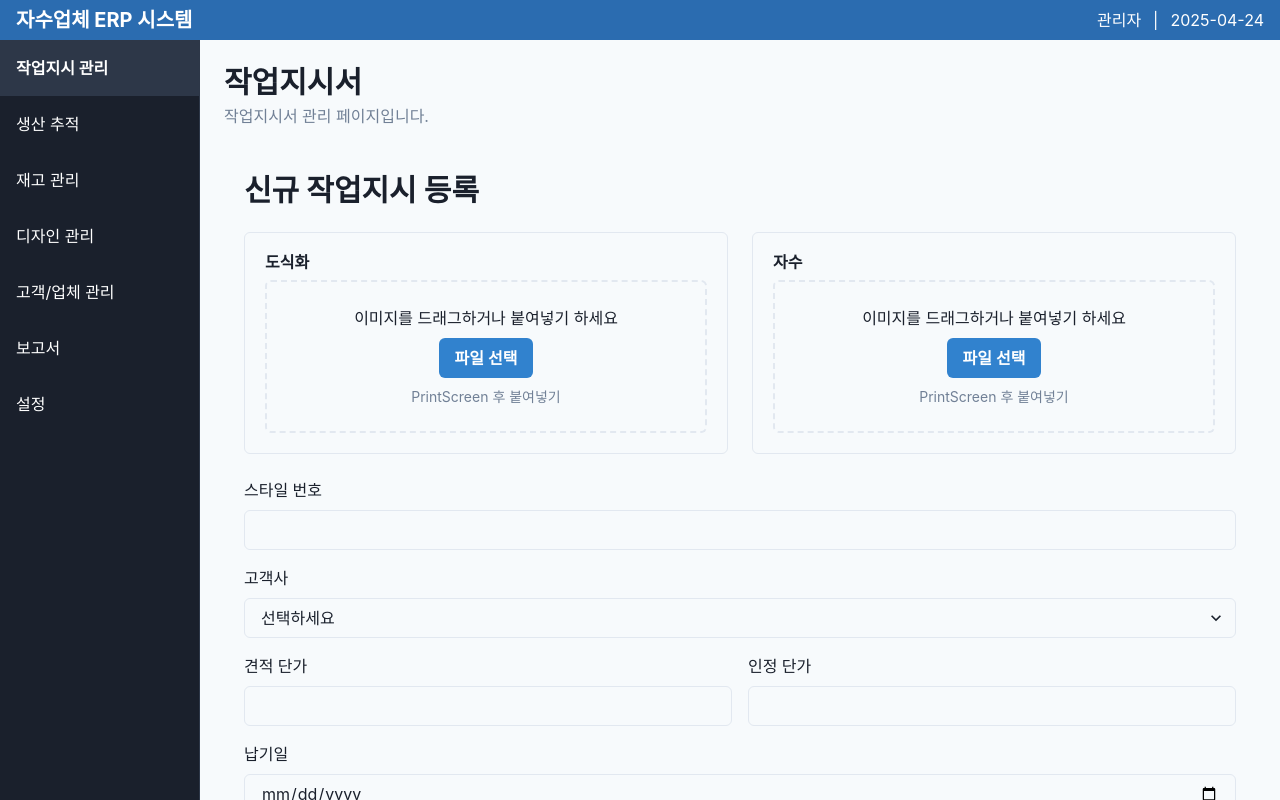
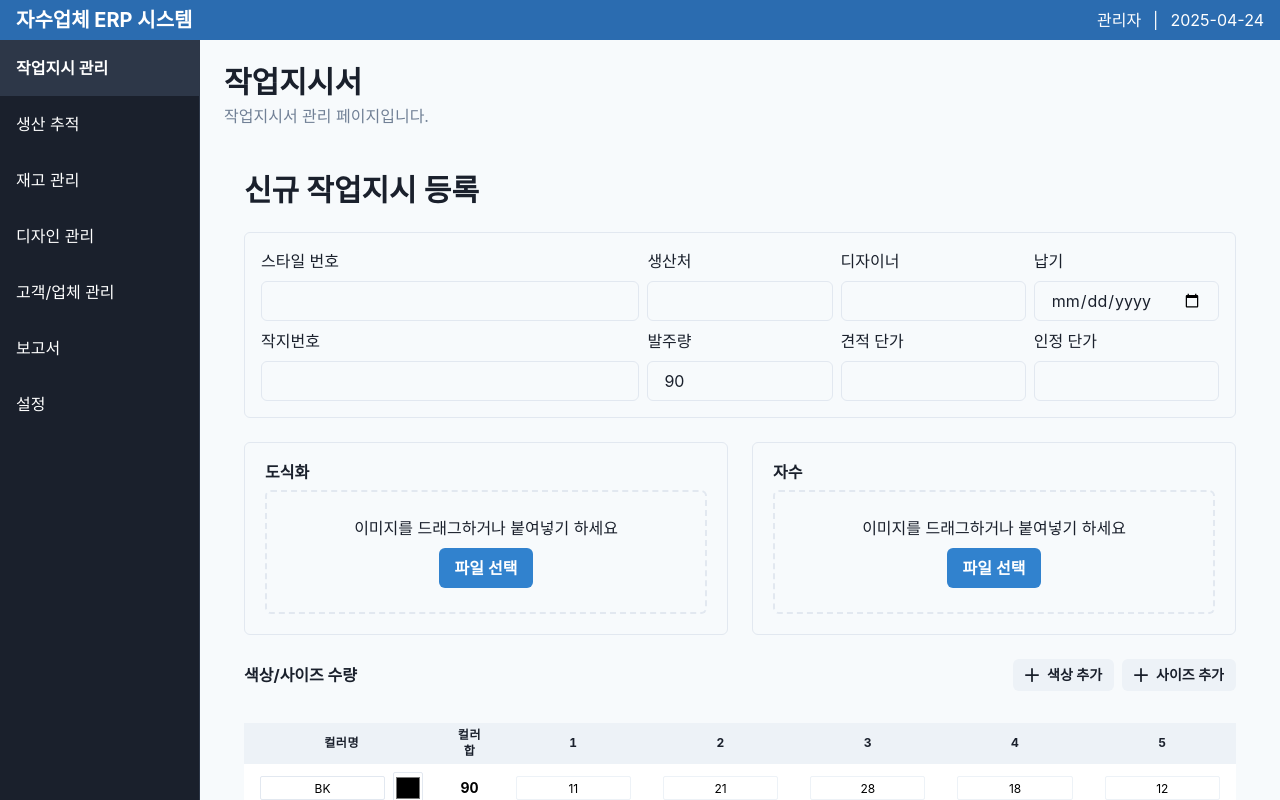
Before and after one commit to 90jihun/embroidery_erp, a React (Create React App) app in the folder embroidery-erp/frontend/: page /orders in a window 1280 px wide. Built offline with nearby package versions, Linux system fonts and the light colour scheme.

Commit message:
Auto-sync: 2025-04-24_16-28-26

```diff
--- a/embroidery-erp/frontend/src/components/Orders/OrderForm.jsx
+++ b/embroidery-erp/frontend/src/components/Orders/OrderForm.jsx
@@ -1,36 +1,124 @@
-// OrderForm.jsx - 도식화/자수 이미지 업로드 분리 UI 리팩토링 (Chakra UI 기반)
+// OrderForm.jsx - 도식화/자수 이미지 업로드 + 상단 입력 필드 + 색상/사이즈 수량 동적 구성 (Chakra UI 기반)
 import React, { useState, useEffect } from 'react';
 import {
-  Box, Heading, Alert, AlertIcon, Button, Text, Flex, Input, Select, Table,
-  Thead, Tbody, Tr, Td, Th, useToast, FormControl, FormLabel
+  Box, Heading, Button, Text, Flex, Input, Select, Table,
+  Thead, Tbody, Tr, Td, Th, useToast, FormControl, FormLabel, Grid, GridItem, IconButton
 } from '@chakra-ui/react';
+import { AddIcon } from '@chakra-ui/icons';
 
 const OrderForm = () => {
   const toast = useToast();
   const [loading, setLoading] = useState(false);
+
+  // 이미지 업로드 상태: 도식화(graphic), 자수(embroidery)
   const [imagePreview, setImagePreview] = useState({ graphic: null, embroidery: null });
 
+  // 주문 폼의 상태 정의: 입력 필드 + 색상/사이즈/수량
   const [formData, setFormData] = useState({
     styleNo: '', customer: '', designer: '', manufacturer: '',
-    quotedPrice: '', approvedPrice: '', deadline: '',
-    colorSizeMatrix: [
-      { colorName: 'BK (P)', colorCode: '#000000', quantity: '130-90', sizes: { '230': 11, '235': 21, '240': 28, '245': 18, '250': 12, 'etc': 0 } }
-    ]
+    quotedPrice: '', approvedPrice: '', deadline: '', jobNo: '', quantity: '',
+    colors: [ { colorName: 'BK', colorCode: '#000000' } ],
+    sizes: ['1', '2', '3', '4', '5'],
+    quantities: {
+      'BK': { '1': 11, '2': 21, '3': 28, '4': 18, '5': 12 }
+    }
   });
 
+// 발주량 자동 계산
+  useEffect(() => {
+    const totalQty = formData.colors.reduce((sum, color) => {
+      return sum + formData.sizes.reduce((subSum, size) => {
+        return subSum + (formData.quantities[color.colorName]?.[size] || 0);
+      }, 0);
+    }, 0);
+    setFormData((prev) => ({ ...prev, quantity: totalQty }));
+  }, [formData.colors, formData.sizes, formData.quantities]);
+
+
+ // 🎨 색상명 또는 코드 변경 핸들러
+  const handleColorChange = (colorIndex, field, value) => {
+    const newColors = [...formData.colors];
+    const oldName = newColors[colorIndex].colorName;
+    const newColor = { ...newColors[colorIndex], [field]: value };
+    newColors[colorIndex] = newColor;
+
+    const newQuantities = { ...formData.quantities };
+    if (field === 'colorName' && oldName !== value) {
+      newQuantities[value] = newQuantities[oldName] || {};
+      delete newQuantities[oldName];
+    }
+
+    setFormData((prev) => ({
+      ...prev,
+      colors: newColors,
+      quantities: newQuantities
+    }));
+  };
+
+   /// 일반 입력값 변경 핸들러
   const handleInputChange = (e) => {
     const { name, value } = e.target;
     setFormData((prev) => ({ ...prev, [name]: value }));
   };
 
-  const handleSizeQuantityChange = (colorIndex, size, value) => {
-    const newMatrix = [...formData.colorSizeMatrix];
-    newMatrix[colorIndex].sizes[size] = parseInt(value) || 0;
-    setFormData({ ...formData, colorSizeMatrix: newMatrix });
+
+ /*  // 색상 이름/코드 변경
+  const handleColorChange = (idx, key, value) => {
+    const updatedColors = [...formData.colors];
+    const oldName = updatedColors[idx].colorName;
+    updatedColors[idx][key] = value;
+    if (key === 'colorName' && oldName !== value) {
+      const newQuantities = { ...formData.quantities };
+      newQuantities[value] = newQuantities[oldName] || {};
+      delete newQuantities[oldName];
+      setFormData((prev) => ({ ...prev, colors: updatedColors, quantities: newQuantities }));
+    } else {
+      setFormData((prev) => ({ ...prev, colors: updatedColors }));
+    }
+  }; */
+
+  // 사이즈명 변경
+  const handleSizeChange = (idx, value) => {
+    const updatedSizes = [...formData.sizes];
+    const prevSize = updatedSizes[idx];
+    updatedSizes[idx] = value;
+
+    const updatedQuantities = { ...formData.quantities };
+    Object.keys(updatedQuantities).forEach((color) => {
+      const colorQuantities = updatedQuantities[color];
+      if (colorQuantities[prevSize] !== undefined) {
+        colorQuantities[value] = colorQuantities[prevSize];
+        delete colorQuantities[prevSize];
+      }
+    });
+
+    setFormData((prev) => ({ ...prev, sizes: updatedSizes, quantities: updatedQuantities }));
   };
 
-  const calculateTotal = (size) => formData.colorSizeMatrix.reduce((sum, color) => sum + (color.sizes[size] || 0), 0);
+  // 수량 입력 변경
+  const handleQuantityChange = (color, size, value) => {
+    const newQuantities = { ...formData.quantities };
+    if (!newQuantities[color]) newQuantities[color] = {};
+    newQuantities[color][size] = parseInt(value) || 0;
+    setFormData((prev) => ({ ...prev, quantities: newQuantities }));
+  };
 
+  // 색상/사이즈 추가 핸들러
+  const addColor = () => {
+    setFormData((prev) => ({
+      ...prev,
+      colors: [...prev.colors, { colorName: '', colorCode: '#000000' }]
+    }));
+  };
+
+  const addSize = () => {
+    setFormData((prev) => ({
+      ...prev,
+      sizes: [...prev.sizes, '']
+    }));
+  };
+
+  // 이미지 파일 핸들러
   const handleImageFile = (type, file) => {
     const reader = new FileReader();
     reader.onload = (e) => setImagePreview((prev) => ({ ...prev, [type]: e.target.result }));
@@ -50,12 +138,38 @@ const OrderForm = () => {
       }
     }
   };
-
+// 발주량 자동 계산
   useEffect(() => {
     window.addEventListener('paste', handlePaste);
     return () => window.removeEventListener('paste', handlePaste);
   }, []);
 
+   // 📊 컬러별 총 수량 계산
+  const calculateColorTotal = (color) => {
+    return formData.sizes.reduce((sum, size) => {
+      return sum + (formData.quantities[color.colorName]?.[size] || 0);
+    }, 0);
+  };
+
+  // 📊 사이즈별 총 수량 계산
+  const calculateTotal = (size) => {
+    return formData.colors.reduce((sum, color) => {
+      return sum + (formData.quantities[color.colorName]?.[size] || 0);
+    }, 0);
+  };
+
+
+
+
+
+
+
+
+
+
+
+
+  // 폼 제출
   const handleSubmit = async (e) => {
     e.preventDefault();
     if (!formData.styleNo || !formData.customer) {
@@ -65,7 +179,8 @@ const OrderForm = () => {
     try {
       setLoading(true);
       const response = await fetch('/api/orders', {
-        method: 'POST', headers: { 'Content-Type': 'application/json' },
+        method: 'POST',
+        headers: { 'Content-Type': 'application/json' },
         body: JSON.stringify({ ...formData, imageGraphic: imagePreview.graphic, imageEmbroidery: imagePreview.embroidery })
       });
       if (!response.ok) throw new Error('서버 오류 발생');
@@ -77,10 +192,25 @@ const OrderForm = () => {
     }
   };
 
+  // ------------------------ 렌더링 ------------------------
+
   return (
     <Box p={5} maxW="1200px" mx="auto">
       <Heading size="lg" mb={6}>신규 작업지시 등록</Heading>
 
+      {/* 상단 입력 필드 (스타일, 생산처 등) */}
+      <Grid templateColumns="repeat(5, 1fr)" gap={2} mb={6} borderWidth={1} borderRadius="md" p={4}>
+        <GridItem colSpan={2}><FormControl><FormLabel>스타일 번호</FormLabel><Input name="styleNo" value={formData.styleNo} onChange={handleInputChange} /></FormControl></GridItem>
+        <GridItem><FormControl><FormLabel>생산처</FormLabel><Input name="manufacturer" value={formData.manufacturer} onChange={handleInputChange} /></FormControl></GridItem>
+        <GridItem><FormControl><FormLabel>디자이너</FormLabel><Input name="designer" value={formData.designer} onChange={handleInputChange} /></FormControl></GridItem>
+        <GridItem><FormControl><FormLabel>납기</FormLabel><Input name="deadline" type="date" value={formData.deadline} onChange={handleInputChange} /></FormControl></GridItem>
+        <GridItem colSpan={2}><FormControl><FormLabel>작지번호</FormLabel><Input name="jobNo" onChange={handleInputChange} /></FormControl></GridItem>
+        <GridItem><FormControl><FormLabel>발주량</FormLabel><Input name="quantity"value={formData.quantity} readOnly  /></FormControl></GridItem>
+        <GridItem><FormControl><FormLabel>견적 단가</FormLabel><Input name="quotedPrice" type="number" value={formData.quotedPrice} onChange={handleInputChange} /></FormControl></GridItem>
+        <GridItem><FormControl><FormLabel>인정 단가</FormLabel><Input name="approvedPrice" type="number" value={formData.approvedPrice} onChange={handleInputChange} /></FormControl></GridItem>
+      </Grid>
+
+      {/* 이미지 업로드 */}
       <Flex gap={6} mb={6} direction={{ base: 'column', md: 'row' }}>
         {['graphic', 'embroidery'].map((type) => (
           <Box flex={1} borderWidth={1} borderRadius="md" p={5} key={type}>
@@ -90,7 +220,6 @@ const OrderForm = () => {
                 <Text mb={2}>이미지를 드래그하거나 붙여넣기 하세요</Text>
                 <input type="file" accept="image/*" id={`${type}-upload`} style={{ display: 'none' }} onChange={handleFileInput(type)} />
                 <label htmlFor={`${type}-upload`}><Button as="span" colorScheme="blue">파일 선택</Button></label>
-                <Text fontSize="sm" mt={2} color="gray.500">PrintScreen 후 붙여넣기</Text>
               </Box>
             ) : (
               <Box textAlign="center">
@@ -102,41 +231,104 @@ const OrderForm = () => {
         ))}
       </Flex>
 
+
+
+
+      {/* 색상/사이즈 매트릭스 입력 영역 */}
       <form onSubmit={handleSubmit}>
-        <FormControl mb={4}><FormLabel>스타일 번호</FormLabel><Input name="styleNo" value={formData.styleNo} onChange={handleInputChange} /></FormControl>
-        <FormControl mb={4}><FormLabel>고객사</FormLabel><Select name="customer" value={formData.customer} onChange={handleInputChange} placeholder="선택하세요"><option value="TIME HOMME">TIME HOMME</option><option value="HANDSOME">HANDSOME</option></Select></FormControl>
-
-        <Flex gap={4} mb={4}>
-          <FormControl><FormLabel>견적 단가</FormLabel><Input name="quotedPrice" type="number" value={formData.quotedPrice} onChange={handleInputChange} /></FormControl>
-          <FormControl><FormLabel>인정 단가</FormLabel><Input name="approvedPrice" type="number" value={formData.approvedPrice} onChange={handleInputChange} /></FormControl>
+        <Box mb={4}>
+          <Flex justify="space-between" align="center" mb={2}>
+            <Text fontWeight="bold">색상/사이즈 수량</Text>
+            <Flex gap={2}>
+              <Button size="sm" leftIcon={<AddIcon />} onClick={addColor}>색상 추가</Button>
+              <Button size="sm" leftIcon={<AddIcon />} onClick={addSize}>사이즈 추가</Button>
+            </Flex>
           </Flex>
 
-        <FormControl mb={4}><FormLabel>납기일</FormLabel><Input name="deadline" type="date" value={formData.deadline} onChange={handleInputChange} /></FormControl>
+          <Box overflowX="auto">
 
-        <Box mb={4}>
-          <Text fontWeight="bold" mb={2}>색상/사이즈 수량</Text>
-          <Box overflowX="auto">
-            <Table size="sm">
-              <Thead><Tr><Th>Color</Th><Th>Qty</Th>{['230','235','240','245','250','etc'].map(size => (<Th key={size}>{size}</Th>))}</Tr></Thead>
+
+		  {/*테이블 색상지정*/}
+            <Table
+          size="sm"
+          variant="simple"
+          mt={6}
+          sx={{
+            th: { textAlign: 'center', bg: 'gray.100', color: 'gray.800' },
+            td: { textAlign: 'center', verticalAlign: 'middle', bg: 'white', color: 'black' },
+            'input': { backgroundColor: 'white' }
+          }}
+        >
+
+
+
+              <Thead>
+                <Tr>
+                    <Th>컬러명</Th>
+					  <Th>컬러 합</Th>
+					  {formData.sizes.map((size, sIdx) => (
+						<Th key={sIdx}>{size}</Th>
+					  ))}
+					</Tr>
+				  </Thead>
 				  <Tbody>
-                {formData.colorSizeMatrix.map((color, idx) => (
+            {formData.colors.map((color, idx) => (
               <Tr key={idx}>
-                    <Td><Flex align="center"><Box w="20px" h="20px" bg={color.colorCode} mr={2} border="1px solid gray" /><Text>{color.colorName}</Text></Flex></Td>
-                    <Td>{color.quantity}</Td>
-                    {['230','235','240','245','250','etc'].map(size => (
-                      <Td key={size}><Input size="xs" type="number" value={color.sizes[size]} onChange={(e) => handleSizeQuantityChange(idx, size, e.target.value)} textAlign="center" w="50px" /></Td>
+                <Td>
+                  <Flex gap={2} align="center" justify="center">
+                    <Input
+                      size="xs"
+                      value={color.colorName}
+                      onChange={(e) => handleColorChange(idx, 'colorName', e.target.value)}
+                      placeholder="컬러명"
+                      textAlign="center"
+                      bg="white"
+                      color="black"
+                      onKeyDown={(e) => e.key === 'Enter' && e.preventDefault()}
+                    />
+                    <Input
+                      size="xs"
+                      type="color"
+                      w="40px"
+                      h="32px"
+                      p={0}
+                      value={color.colorCode}
+                      onChange={(e) => handleColorChange(idx, 'colorCode', e.target.value)}
+                    />
+                  </Flex>
+                </Td>
+                <Td><strong>{calculateColorTotal(color)}</strong></Td>
+                {formData.sizes.map((size) => (
+                  <Td key={size}>
+                    <Input
+                      size="xs"
+                      type="number"
+                      textAlign="center"
+                      value={formData.quantities[color.colorName]?.[size] || 0}
+                      onChange={(e) => handleQuantityChange(color.colorName, size, e.target.value)}
+                      bg="white"
+                      color="black"
+                      onKeyDown={(e) => e.key === 'Enter' && e.preventDefault()}
+                    />
+                  </Td>
                 ))}
               </Tr>
             ))}
+
+            {/* 하단 사이즈별 합계 행 */}
             <Tr bg="gray.50">
-                  <Td colSpan={2} textAlign="right"><strong>합계</strong></Td>
-                  {['230','235','240','245','250','etc'].map(size => (<Td key={size}><strong>{calculateTotal(size)}</strong></Td>))}
+              <Td colSpan={1}><strong>사이즈별 합계</strong></Td>
+              <Td></Td>
+              {formData.sizes.map((size, sIdx) => (
+                <Td key={sIdx}><strong>{calculateTotal(size)}</strong></Td>
+              ))}
             </Tr>
           </Tbody>
             </Table>
           </Box>
         </Box>
 
+        {/* 제출 버튼 */}
         <Flex justify="flex-end" mt={6} gap={3}>
           <Button onClick={() => window.location.reload()}>취소</Button>
           <Button type="submit" colorScheme="blue" isLoading={loading} loadingText="저장 중...">작업지시 등록</Button>
```
Also changed, not shown: embroidery-erp/frontend/package.json (+15 -3 lines), 1 other file (tests, documents, lock files or other folders). Lines whose indentation alone changed are shown as unchanged.
